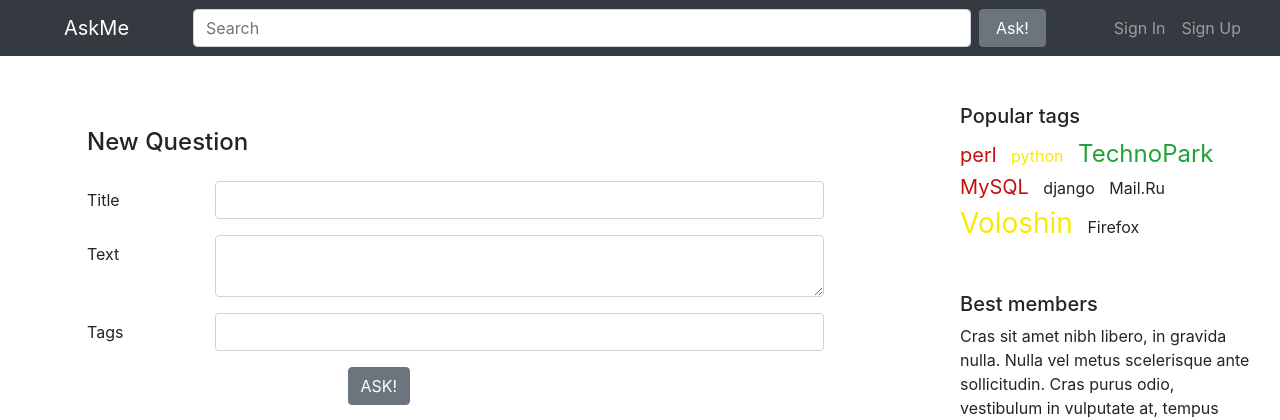
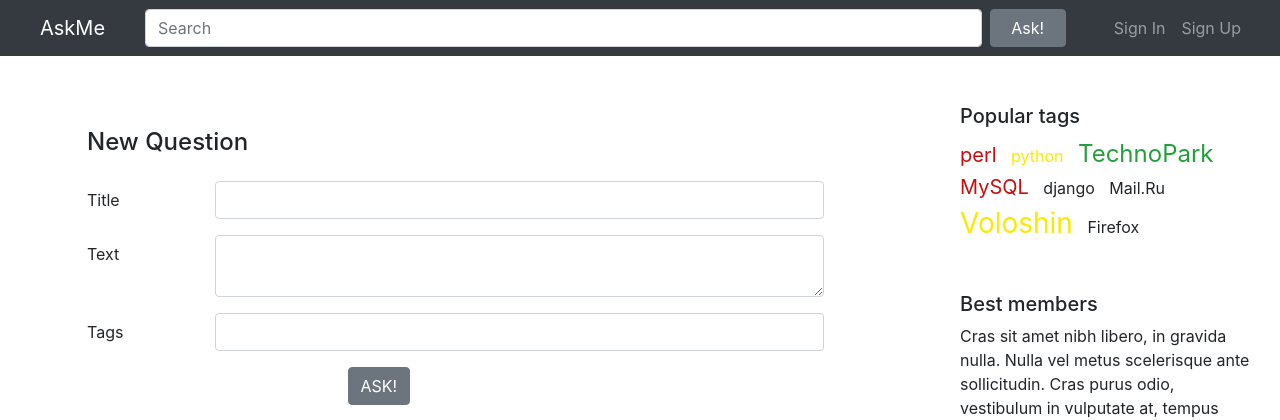
Before and after one commit to keithzetterstrom/AskMe, a Django app: page /AskMe/ask/ in a window 1280 px wide. Shown: the top 420 px of the page. Run offline with Django 3.2, Linux system fonts and the light colour scheme; some libraries are stand-ins or nearby versions.

Commit message:
Исправил навбар

```diff
--- a/templates/base_unauthorised.html
+++ b/templates/base_unauthorised.html
@@ -12,13 +12,13 @@
 <body>
 <nav class="navbar navbar-expand navbar-dark bg-dark fixed-top">
 
-	        <a class="navbar-brand ml-5" href="{% url 'ask_me:questions' %}">AskMe</a>
-	        <form class="container form-inline mx-5 my-2 my-lg-0">
-	            <input class="form-control col-11 mr-2" type="text" placeholder="Search" aria-label="Search">
-	            <button class="btn btn-secondary col-auto px-3 my-2 my-sm-0" type="submit">Ask!</button>
+    <a class="navbar-brand ml-md-4" href="{% url 'ask_me:questions' %}">AskMe</a>
+    <form class="container form-inline ml-md-4">
+        <input class="form-control col-11" type="text" placeholder="Search" aria-label="Search">
+        <button class="btn btn-secondary col-auto col-lg-1 ml-2" type="submit">Ask!</button>
     </form>
 
-            <ul class="navbar-nav col-auto ml-3">
+    <ul class="navbar-nav col-auto ml-5">
         <li class="nav-item">
             <a class="nav-link" href="{% url 'ask_me:login' %}">Sign In</a>
         </li>
@@ -26,6 +26,16 @@
             <a class="nav-link" href="{% url 'ask_me:sing_up' %}">Sign Up</a>
         </li>
     </ul>
+    {% comment %}<div class="container col-auto ml-5 mr-2 mr-md-4">
+                <img class="img rounded" src="{% static '/img/avatar.jpg' %}">
+                <div class="navbar-text ml-4">
+                    <div class="row">Vasya Pupkin</div>
+                    <div class="row">
+                        <a href="#home">settings</a>
+                        <a class="ml-3" href="#home">log out</a>
+                    </div>
+                </div>
+            </div>{% endcomment %}
 </nav>
 <div class="row mt-5 mx-3">
     <div class="col-9 p-2 bd-highlight mt-5">
@@ -47,7 +57,9 @@
         <div class="media mt-5">
             <div class="media-body">
                 <h5 class="mt-0">Best members</h5>
-			             Cras sit amet nibh libero, in gravida nulla. Nulla vel metus scelerisque ante sollicitudin. Cras purus odio, vestibulum in vulputate at, tempus viverra turpis. Fusce condimentum nunc ac nisi vulputate fringilla. Donec lacinia congue felis in faucibus.
+                Cras sit amet nibh libero, in gravida nulla. Nulla vel metus scelerisque ante sollicitudin. Cras purus
+                odio, vestibulum in vulputate at, tempus viverra turpis. Fusce condimentum nunc ac nisi vulputate
+                fringilla. Donec lacinia congue felis in faucibus.
             </div>
         </div>
     </div>
```
Lines whose indentation alone changed are shown as unchanged.
